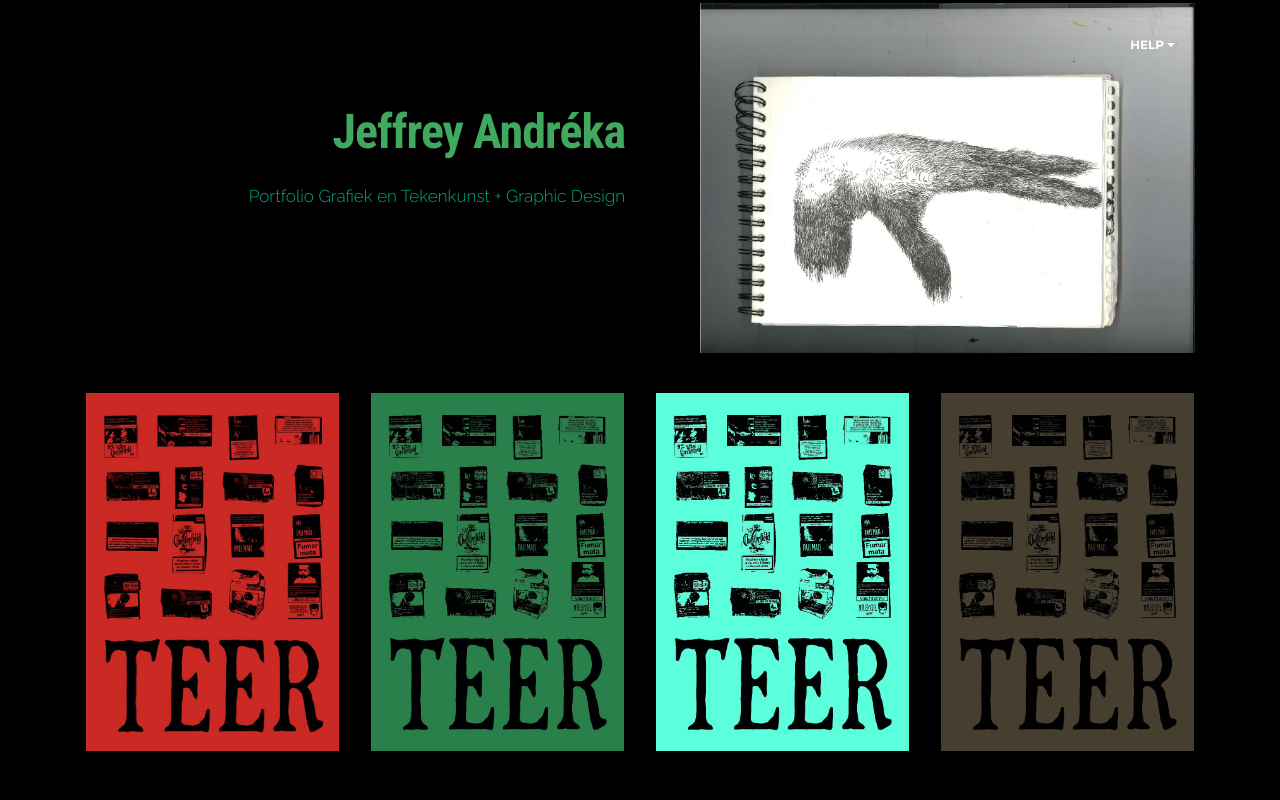
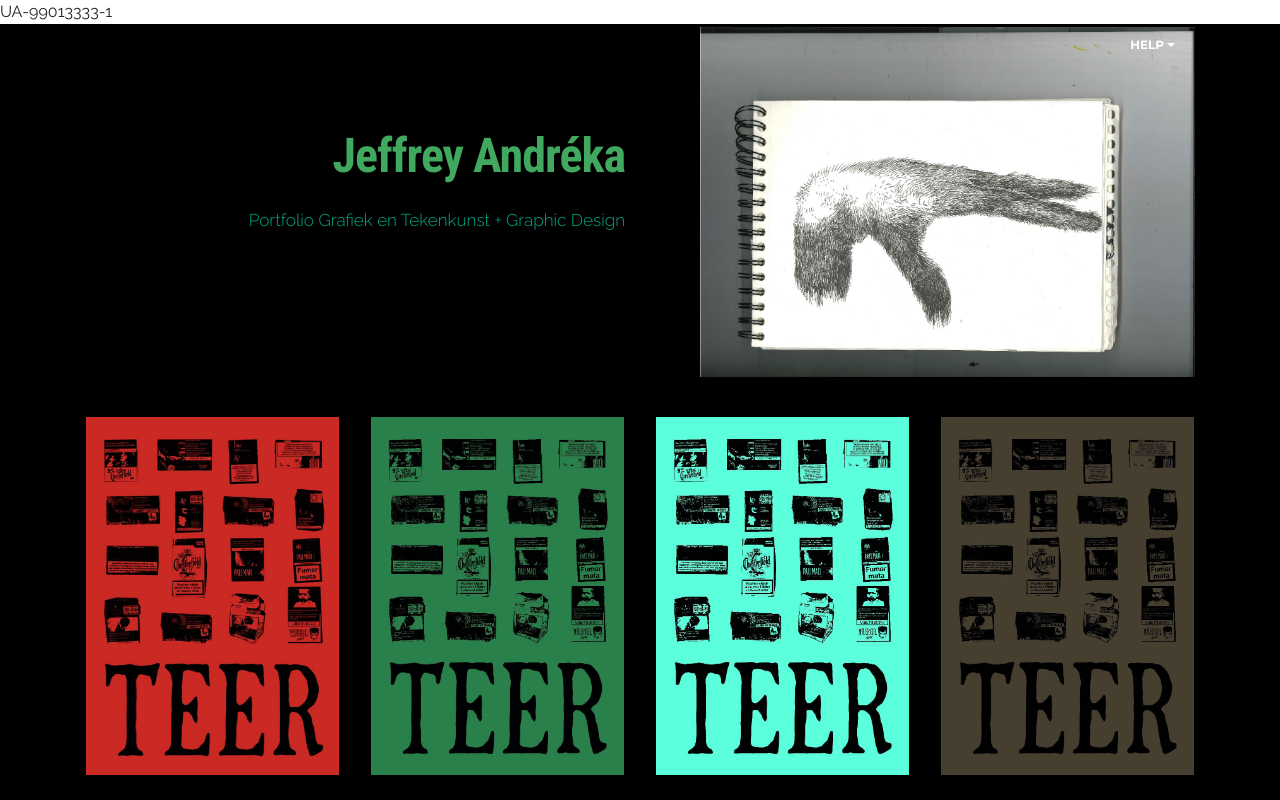
Before and after one commit to andrekajeffrey/pub, a plain HTML site: page index.html in a window 1280 px wide. Shown: the top 800 px of the page. Drawn offline with Linux system fonts and the light colour scheme.

Commit message:
create github pages

```diff
--- a/index.html
+++ b/index.html
@@ -26,6 +26,12 @@
 
 </head>
 <body>
+
+<!-- Google Analytics -->
+UA-99013333-1
+<!-- /Google Analytics -->
+
+
 <section id="menu-0">
 
     <nav class="navbar navbar-dropdown bg-color transparent">
@@ -52,7 +58,7 @@
 
 </section>
 
-<section class="engine"><a rel="external" href="https://mobirise.com">https://mobirise.com/</a></section><section class="mbr-section mbr-after-navbar" id="index-msg-box5-0" style="background-color: rgb(0, 0, 0); padding-top: 0px; padding-bottom: 0px;">
+<section class="engine"><a rel="external" href="https://mobirise.com">Web Generator</a></section><section class="mbr-section mbr-after-navbar" id="index-msg-box5-0" style="background-color: rgb(0, 0, 0); padding-top: 0px; padding-bottom: 0px;">
 
 
     <div class="container">
```
Also changed, not shown: 1 other file.
